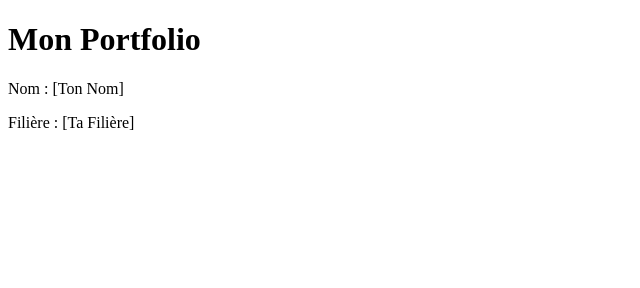
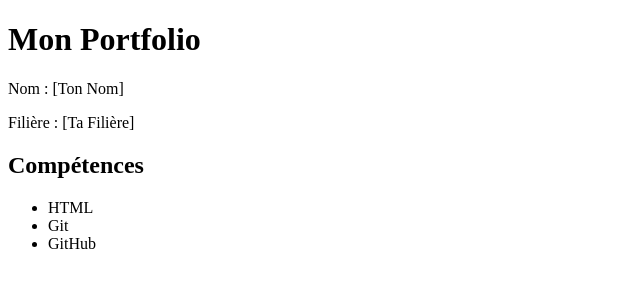
Before and after one commit to przscaslessembala-ai/bio-portfolio, a plain HTML site: page bio-portfolio/index.html in a window 1280 px wide. Shown: the whole page, without its empty margins (0-640 px from the left). Drawn offline with Linux system fonts and the light colour scheme.

Commit message:
Ajouter section competences

```diff
--- a/bio-portfolio/index.html
+++ b/bio-portfolio/index.html
@@ -5,5 +5,11 @@
   <h1>Mon Portfolio</h1>
   <p>Nom : [Ton Nom]</p>
   <p>Filière : [Ta Filière]</p>
+  <h2>Compétences</h2>
+<ul>
+  <li>HTML</li>
+  <li>Git</li>
+  <li>GitHub</li>
+</ul>
 </body>
 </html>
```
